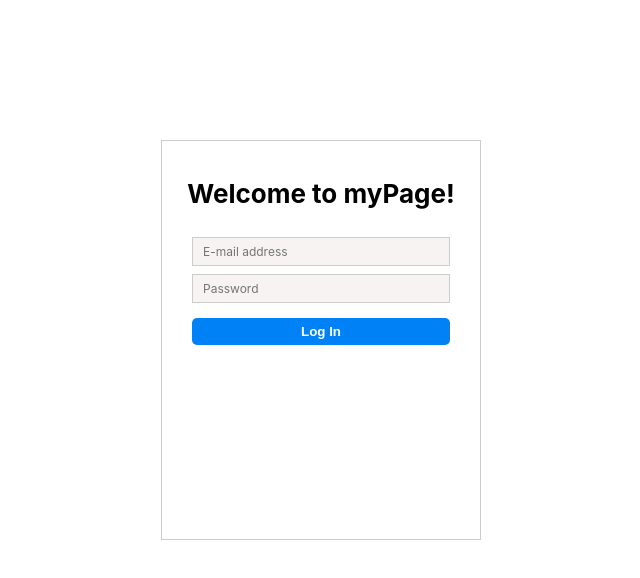
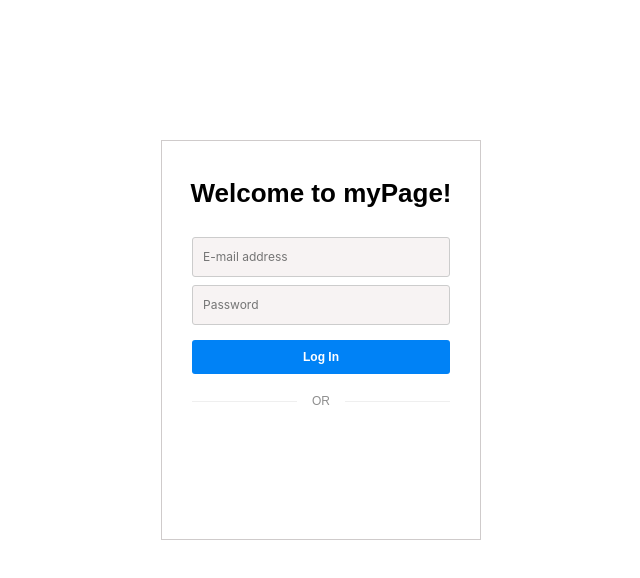
Before and after one commit to rbettN/myPage, a React (Create React App) app: page / in a window 1280 px wide. Shown: the top 578 px of the page, without its empty margins (319-959 px from the left). Built offline with nearby package versions, Linux system fonts and the light colour scheme.

Commit message:
Update of the Login page for Users and Guests

```diff
--- a/src/Components/Auth/Auth.js
+++ b/src/Components/Auth/Auth.js
@@ -6,7 +6,8 @@
 import React, { Component } from 'react';
 import Welcome from '../UI/Welcome/Welcome';
 import Input from '../UI/Input/Input';
-import LoginButton from '../UI/Buttons/LoginButton/LoginButtons';
+import LoginButton from '../UI/Buttons/LoginButton/LoginButton';
+import Alternative from '../UI/Alternative/Alternative';
 import { updateObject, checkValidation } from '../../Utility/Utility';
 import classes from './Auth.module.css';
 
@@ -83,6 +84,7 @@ class Auth extends Component {
                         <Welcome/>
                         {form}
                         <LoginButton/>
+                        <Alternative/>
                     </form>
                 </div>
             </div>
--- /dev/null
+++ b/src/Components/UI/Alternative/Alternative.js
@@ -0,0 +1,19 @@
+/**
+ * This is the Alternative sign component of the myPage application.
+ * This component is imported in the Auth component.
+ **/
+
+import React from 'react';
+import classes from './Alternative.module.css';
+import Line from './Line/Line';
+import Or from './Or/Or';
+
+const alternative = (props) => (
+    <div className={classes.Alternative}>
+        <Line/>
+        <Or/>
+        <Line/>
+    </div>
+);
+
+export default alternative;
--- /dev/null
+++ b/src/Components/UI/Alternative/Alternative.module.css
@@ -0,0 +1,7 @@
+.Alternative {
+    display: flex;
+    height: 15px;
+    margin: 5px 30px 10px;
+    justify-content: space-between;
+    align-items: center;
+}
--- /dev/null
+++ b/src/Components/UI/Alternative/Line/Line.js
@@ -0,0 +1,13 @@
+/**
+ * This is the Line component of the Alternative sign component.
+ * This component is imported in the Alternative component.
+ **/
+
+import React from 'react';
+import classes from './Line.module.css';
+
+const line = (props) => (
+    <div className={classes.Line}></div>
+);
+
+export default line;
--- /dev/null
+++ b/src/Components/UI/Alternative/Line/Line.module.css
@@ -0,0 +1,5 @@
+.Line {
+    width: 105px;
+    height: 1px;
+    background: #efefef
+}
--- /dev/null
+++ b/src/Components/UI/Alternative/Or/Or.js
@@ -0,0 +1,13 @@
+/**
+ * This is the OR component of the Alternative sign component.
+ * This component is imported in the Alternative component.
+ **/
+
+ import React from 'react';
+ import classes from './Or.module.css';
+
+ const or = (props) => (
+     <p className={classes.Or}>OR</p>
+ );
+
+ export default or;
--- /dev/null
+++ b/src/Components/UI/Alternative/Or/Or.module.css
@@ -0,0 +1,5 @@
+.Or {
+    color: #8E8E8E;
+    font-family: Arial;
+    font-size: 12px;
+}
--- a/src/Components/UI/Buttons/LoginButton/LoginButton.module.css
+++ b/src/Components/UI/Buttons/LoginButton/LoginButton.module.css
@@ -1,11 +1,12 @@
 .LoginButton {
     background-color: rgb(0, 130, 246);
     color: rgba(var(--eca,255,255,255),1);
-    border-radius: 5px;
+    border-radius: 3px;
     border-width: 0px;
-    border-color: none;
     cursor: pointer;
+    font-family: Arial;
     font-weight: bold;
-    padding: 6px 109px;
-    margin-top: 15px;
+    font-size: 12px;
+    padding: 10px 111px;
+    margin: 15px 30px;
 }
--- a/src/Components/UI/Input/Input.module.css
+++ b/src/Components/UI/Input/Input.module.css
@@ -1,5 +1,6 @@
 .Input {
     width: 100%;
+    height: 40px;
     padding: 0px 30px;
     box-sizing: border-box;
 }
@@ -12,8 +13,10 @@
 
 .InputElement {
     width: 100%;
+    height: 40px;
     outline: none;
     border: 1px solid #ccc;
+    border-radius: 3px;
     background-color: rgb(247, 243, 243);
     font: inherit;
     font-size: 12px;
--- a/src/Components/UI/Welcome/Welcome.module.css
+++ b/src/Components/UI/Welcome/Welcome.module.css
@@ -1,7 +1,7 @@
 .Welcome {
     padding: 10px 10px;
     color: black;
-    font-family: apple-system,BlinkMacSystemFont,"Segoe UI",Roboto,Helvetica,Arial,sans-serif;
+    font-family: Arial;
     font-size: 26px;
     text-align: center;
 }
```
Also changed, not shown: src/Components/UI/Buttons/LoginButton/LoginButton.js (renamed from src/Components/UI/Buttons/LoginButton/LoginButtons.js).
